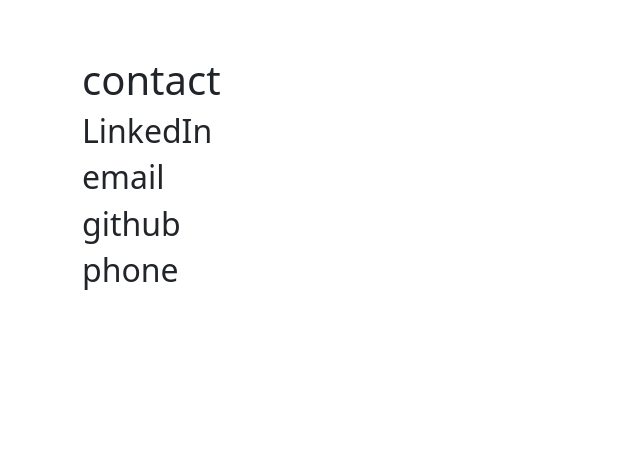
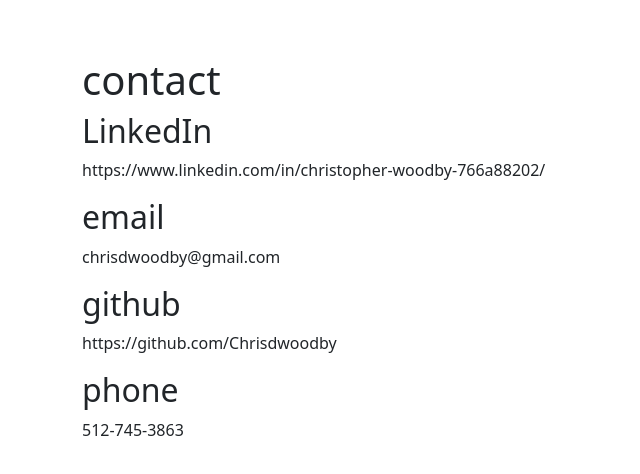
Before and after one commit to Chrisdwoodby/personalWebsite, a React app: page / in a window 1280 px wide. Both pictures are taken after a click on the button "Contact". Shown: the top 474 px of the page, without its empty margins (0-640 px from the left). Built offline with nearby package versions, Linux system fonts and the light colour scheme; the HTML template or start-up script is replaced by a standard one.

Commit message:
updated contact page with details

```diff
--- a/components/Contact.tsx
+++ b/components/Contact.tsx
@@ -5,9 +5,13 @@
     <Container id="Container">
         <h1>contact</h1>
         <h2>LinkedIn</h2>
+        <p>https://www.linkedin.com/in/christopher-woodby-766a88202/</p>
         <h2>email</h2>
+        <p>chrisdwoodby@gmail.com</p>
         <h2>github</h2>
+        <p>https://github.com/Chrisdwoodby</p>
         <h2>phone</h2>
+        <p>512-745-3863</p>
     </Container>
   )
 }
```
Also changed, not shown: 9 other files (tests, documents, lock files or other folders).
